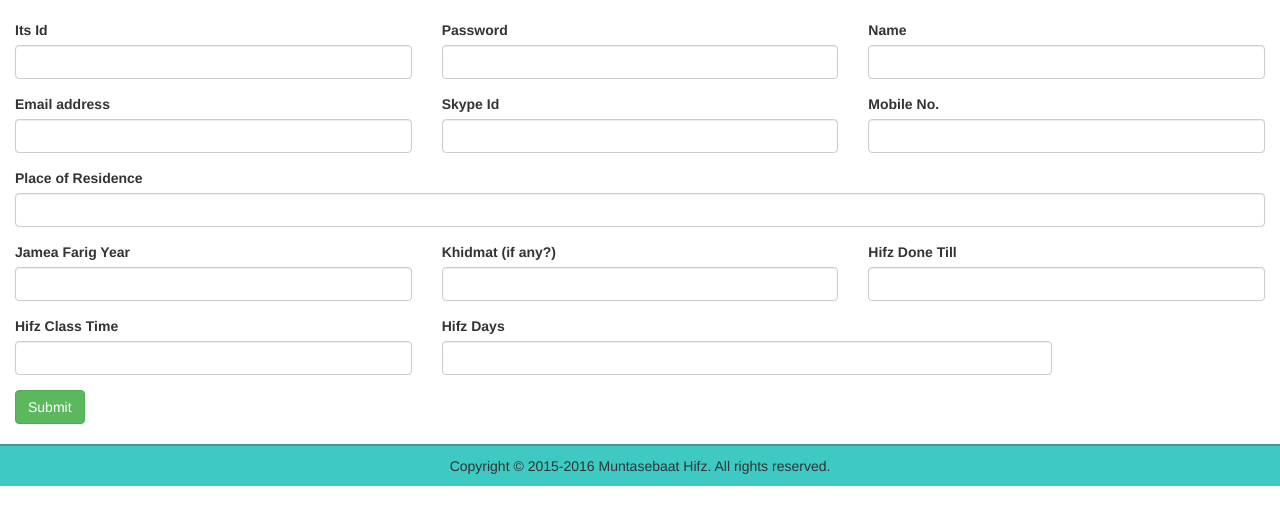
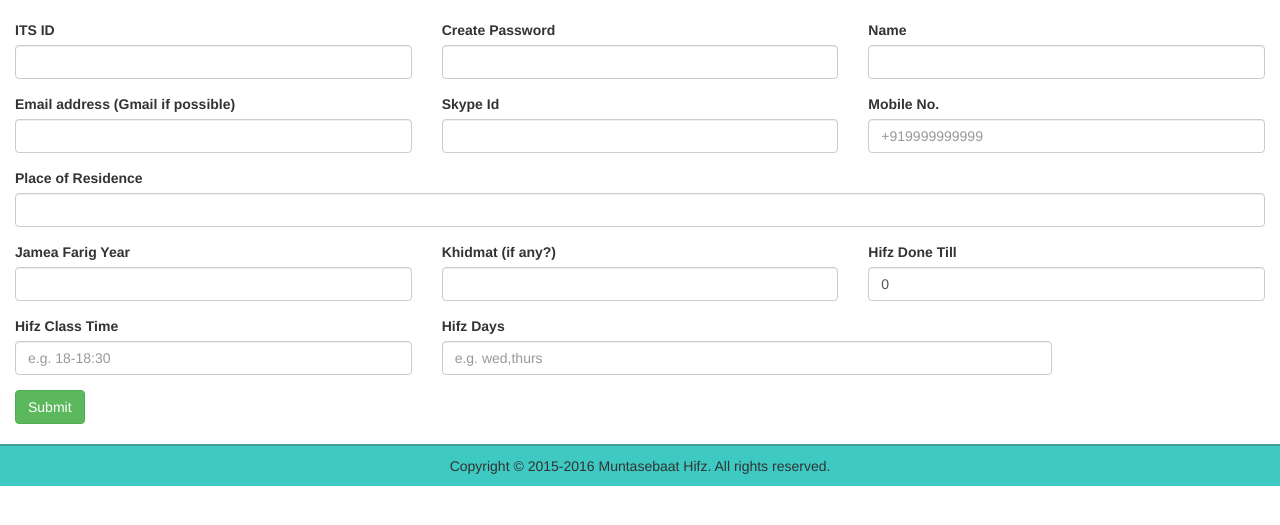
Before and after one commit to mohdj/schedulerapp, a PHP site: page /app/studentregistration.php in a window 1280 px wide. Shown: the part 62-587 px from the top of the page. Run offline with PHP 8.4, Linux system fonts and the light colour scheme; a stand-in replaces the project's code that opens the database connection.

Commit message:
student form validations

```diff
--- a/app/studentregistration.php
+++ b/app/studentregistration.php
@@ -74,20 +74,20 @@ if($_POST)
     <div class="row">
       <div class="col-md-4 col-sm-12">
         <div class="form-group">
-          <label for="itsid">Its Id</label>
-          <input type="number" class="form-control" name="itsid" >
+          <label for="itsid">ITS ID</label>
+          <input type="text" class="form-control" name="itsid" pattern="\d{8}" required="true" title="Please enter correct ITS ID">
         </div>
       </div>
        <div class="col-md-4 col-sm-12">
         <div class="form-group">
-          <label for="password">Password</label>
-          <input type="password" class="form-control" name="password" >
+          <label for="password">Create Password</label>
+          <input type="password" class="form-control" name="password" required="true">
         </div>
       </div>
       <div class="col-md-4 col-sm-12">
         <div class="form-group">
           <label for="fullname">Name</label>
-          <input type="text" class="form-control" name="fullname" >
+          <input type="text" class="form-control" name="fullname" required="true">
         </div>
       </div>
     </div>
@@ -95,20 +95,20 @@ if($_POST)
     <div class="row">
       <div class="col-md-4 col-sm-12">
         <div class="form-group">
-          <label for="email">Email address</label>
-          <input type="email" class="form-control" name="email" >
+          <label for="email">Email address (Gmail if possible)</label>
+          <input type="email" class="form-control" name="email" required="true">
         </div>
       </div>
       <div class="col-md-4 col-sm-12">
         <div class="form-group">
           <label for="skype">Skype Id</label>
-          <input type="text" class="form-control" name="skype" >
+          <input type="text" class="form-control" name="skype" required="true">
         </div>
       </div>
       <div class="col-md-4 col-sm-12">
         <div class="form-group">
           <label for="mobile">Mobile No.</label>
-          <input type="text" class="form-control" name="mobile" >
+          <input type="text" class="form-control" name="mobile" required="true" placeholder="+919999999999" pattern="^\+[1-9]{1}\d{10,14}">
         </div>
       </div>
     </div>
@@ -117,26 +117,26 @@ if($_POST)
       <div class="col-md-12">
         <div class="form-group">
           <label for="email">Place of Residence</label>
-          <input type="text" class="form-control" name="residence" >
+          <input type="text" class="form-control" name="residence" required="true">
         </div>
       </div>
 
       <div class="col-md-4 col-sm-12">
         <div class="form-group">
           <label for="email">Jamea Farig Year</label>
-          <input type="text" class="form-control" name="farigyear" >
+          <input type="text" class="form-control" name="farigyear" required="true" pattern="\d{4}" title="Please enter correct Year">
         </div>
       </div>
       <div class="col-md-4 col-sm-12">
         <div class="form-group">
           <label for="skype">Khidmat (if any?)</label>
-          <input type="text" class="form-control" name="khidmat" >
+          <input type="text" class="form-control" name="khidmat">
         </div>
       </div>
       <div class="col-md-4 col-sm-12">
         <div class="form-group">
           <label for="mobile">Hifz Done Till</label>
-          <input type="text" class="form-control" name="hifzdonetill" >
+          <input type="number" class="form-control" name="hifzdonetill" value='0' max="30">
         </div>
       </div>
     </div>
@@ -145,13 +145,13 @@ if($_POST)
       <div class="col-md-4 col-sm-12">
         <div class="form-group">
           <label for="itsid">Hifz Class Time</label>
-          <input type="text" class="form-control" name="hifztime" >
+          <input type="text" class="form-control" name="hifztime" placeholder="e.g. 18-18:30">
         </div>
       </div>
       <div class="col-md-6 col-sm-12">
         <div class="form-group">
           <label for="fullname">Hifz Days</label>
-          <input type="text" class="form-control" name="hifzdays" >
+          <input type="text" class="form-control" name="hifzdays" placeholder="e.g. wed,thurs">
         </div>
       </div>
 
```
